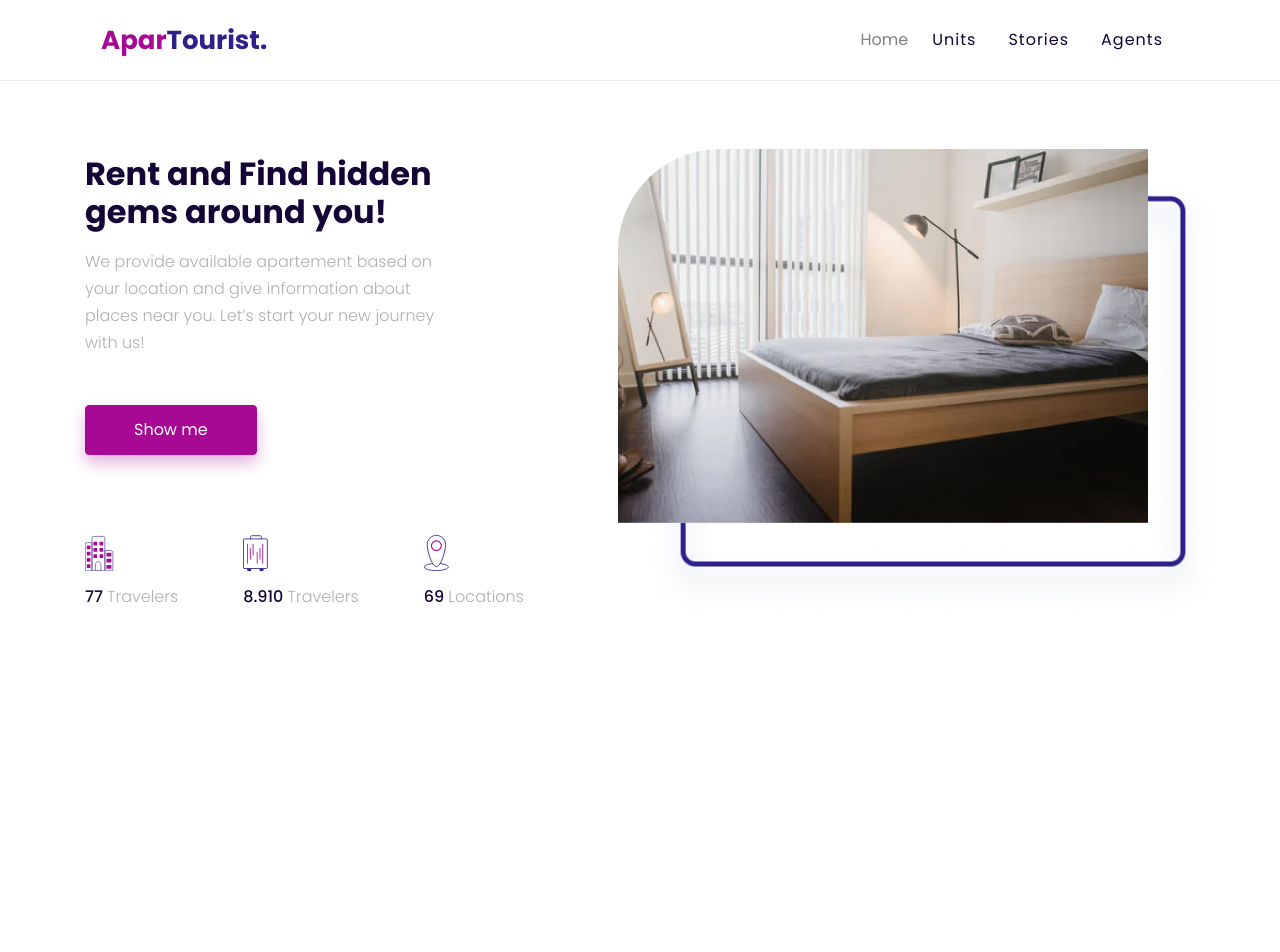
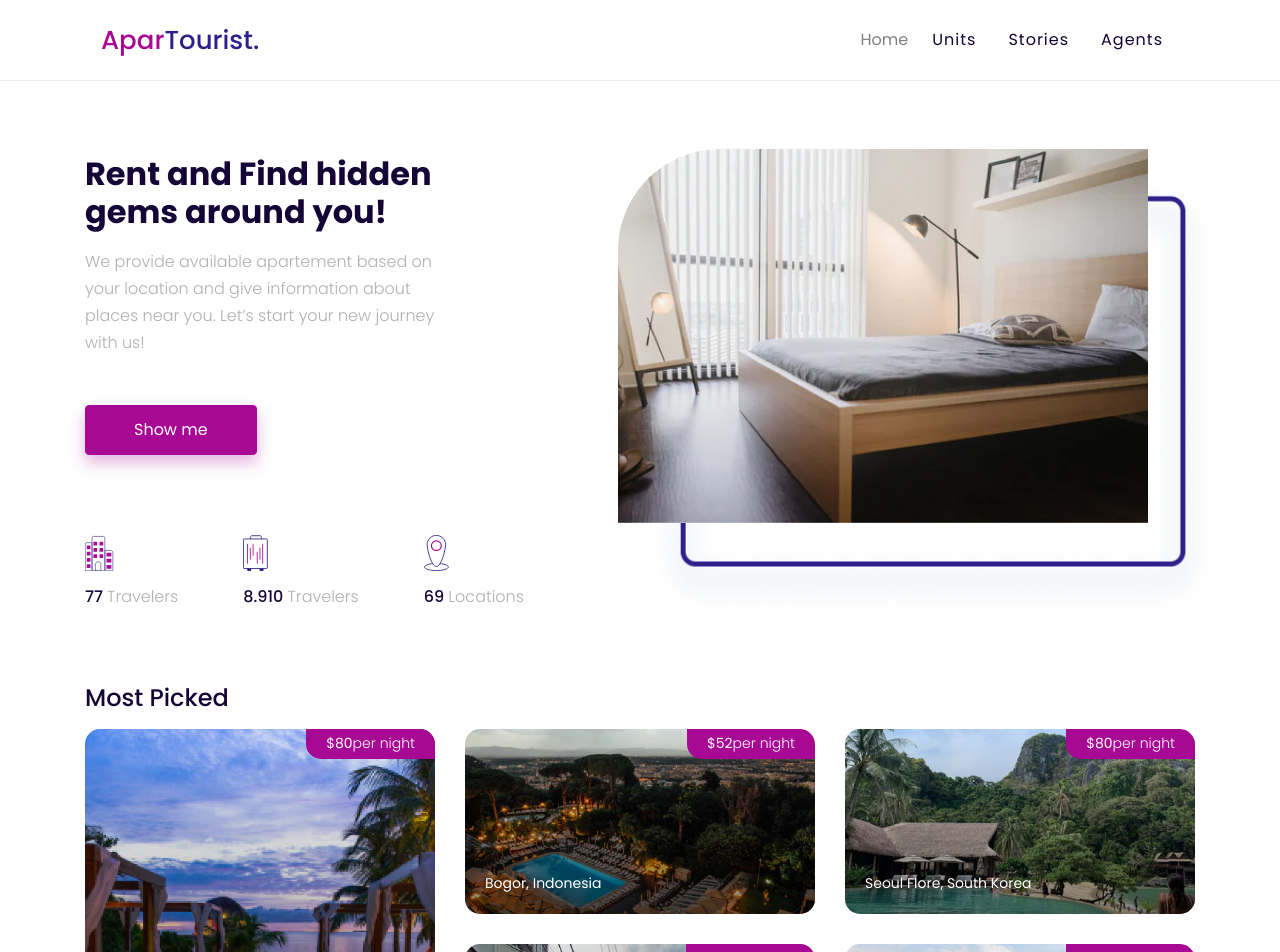
Before and after one commit to irsyadfptr/apartourist, a React (Create React App) app: page / in a window 1280 px wide. Shown: the top 952 px of the page. Before the commit the page ends 800 px from the top, so only its background shows below. Built offline with nearby package versions, Linux system fonts and the light colour scheme.

Commit message:
Most picked section added

```diff
--- a/src/assests/scss/style.scss
+++ b/src/assests/scss/style.scss
@@ -48,7 +48,7 @@
 
 .brand-text-icon {
   font-size: 26px;
-  font-weight: 600;
+  font-weight: 500;
   font-family: "Poppins", sans-serif;
   color: $primary;
   &:hover {
@@ -71,7 +71,6 @@
         &.active {
           a.nav-link {
             color: $primary;
-
           }
         }
         a {
@@ -80,7 +79,6 @@
             color: $gray-900;
             padding-left: 1rem;
             padding-right: 1rem;
-            font-weight: 400;
             &:hover {
               text-decoration: underline;
             }
@@ -90,3 +88,118 @@
     }
   }
 }
+
+section {
+  margin-bottom: 70px;
+}
+
+.img-cover {
+  object-fit: cover;
+  height: 100%;
+  width: 100%;
+}
+
+.img-contain {
+  object-fit: contain;
+  height: 100%;
+  width: 100%;
+}
+
+.card {
+  &.bordered {
+    border: 1px solid $gray-200;
+  }
+  border-radius: 15px;
+
+  .tag {
+    z-index: 3;
+    font-size: 0.875rem;
+    background-color: $pink;
+    padding: 0.25rem 1.25rem;
+    position: absolute;
+    top: 0;
+    right: 0;
+    color: $white;
+    min-height: 30px;
+    border-radius: 0 15px;
+    font-weight: 400;
+    span {
+      font-weight: 300;
+    }
+  }
+
+  .img-wrapper {
+    height: 100%;
+    margin-bottom: 0;
+    border-radius: 0.9375rem;
+    overflow: hidden;
+  }
+
+  .meta-wrapper {
+    margin-top: 1rem;
+    h5 {
+      font-size: 1.125rem;
+      margin-bottom: 2px;
+    }
+    span {
+      font-size: 0.875rem;
+    }
+  }
+
+  &.card-featured {
+    overflow: hidden;
+    cursor: pointer;
+    height: 100%;
+    &:after {
+      position: absolute;
+      content: "";
+      top: 0;
+      left: 0;
+      right: 0;
+      bottom: 0;
+      transform: scale(1.1);
+      transition: 0.5s transform ease-in-out;
+      z-index: 2;
+      @include gradient-y(rgba($black, 0), rgba($black, 0.51), 0%, 100%);
+    }
+
+    .img-wrapper {
+      z-index: 1;
+      margin: 0;
+      position: absolute;
+      top: 0;
+      left: 0;
+      right: 0;
+      bottom: 0;
+      transform: scale(1.1);
+      transition: 0.25s transform ease-in-out;
+    }
+
+    .meta-wrapper {
+      z-index: 4;
+      color: $white;
+      padding: 20px;
+      position: absolute;
+      top: 0;
+      bottom: 0;
+      width: 100%;
+      transform: translateY(0);
+      transition: 0.3s transform ease-in-out;
+      display: flex;
+      justify-content: flex-end;
+      flex-direction: column;
+    }
+
+    &:hover {
+      .meta-wrapper {
+        transform: translateY(-10px);
+      }
+      &:after {
+        transform: scale(1);
+      }
+      .img-wrapper {
+        transform: scale(1);
+      }
+    }
+  }
+}
--- a/src/json/landingPage.json
+++ b/src/json/landingPage.json
@@ -9,7 +9,7 @@
       "_id": "asd1293uasdads1",
       "name": "Jung Hook Sie",
       "type": "Apartment",
-      "imageUrl": "/images/image-mostpicked-1.jpg",
+      "imageUrl": "/images/mp-potrait.jpg",
       "country": "South Korea",
       "city": "Seoul Flore",
       "price": "80",
@@ -19,7 +19,7 @@
       "_id": "asd1293uasdads1",
       "name": "The People House",
       "type": "Hotel",
-      "imageUrl": "/images/image-mostpicked-2.jpg",
+      "imageUrl": "/images/mp-landscape1.jpg",
       "country": "Indonesia",
       "city": "Bogor",
       "price": "52",
@@ -29,7 +29,7 @@
       "_id": "asd1293uasdads1",
       "name": "House Tour",
       "type": "Rumah",
-      "imageUrl": "/images/image-mostpicked-3.jpg",
+      "imageUrl": "/images/mp-landscape2.jpg",
       "country": "South Korea",
       "city": "Seoul Flore",
       "price": "80",
@@ -39,7 +39,7 @@
       "_id": "asd1293uasdads1",
       "name": "Jung Hook Sie",
       "type": "Apartment",
-      "imageUrl": "/images/image-mostpicked-4.jpg",
+      "imageUrl": "/images/mp-landscape3.jpg",
       "country": "South Korea",
       "city": "Seoul Flore",
       "price": "80",
@@ -49,7 +49,7 @@
       "_id": "asd1293uasdads1",
       "name": "Jung Hook Sie",
       "type": "Apartment",
-      "imageUrl": "/images/image-mostpicked-5.jpg",
+      "imageUrl": "/images/mp-landscape4.jpg",
       "country": "South Korea",
       "city": "Seoul Flore",
       "price": "80",
--- a/src/pages/LandingPage.js
+++ b/src/pages/LandingPage.js
@@ -1,14 +1,21 @@
 import React from 'react';
 import Hero from '../parts/Hero'
+import MostPicked from '../parts/MostPicked'
 
 import Header from '../parts/Header'
 import landingPage from '../json/landingPage.json'
 export default class LandingPage extends React.Component {
+    constructor(props){
+        super(props);
+        this.refMostPicked = React.createRef();
+    }
+
     render() {
         return(
             <>
                <Header {...this.props}></Header>
-               <Hero data={landingPage.hero}/>
+               <Hero refMostPicked={this.refMostPicked} data={landingPage.hero}/>
+               <MostPicked refMostPicked={this.refMostPicked} data={landingPage.mostPicked}/>
             </>
         )
     }
--- /dev/null
+++ b/src/parts/MostPicked.js
@@ -0,0 +1,41 @@
+import React from 'react'
+import Button from '../elements/Button'
+
+export default function MostPicked(props) {
+    return (
+        <section className="container" ref={props.refMostPicked}>
+            <h4 className="mb-3">Most Picked</h4>
+            <div className="container-grid">
+                {props.data.map((item, index) => {
+                        return(
+                            <div
+                            key={`mostpicked-${index}`}
+                            className={`item column-4${index === 0 ? " row-2" : " row-1"}`}>
+                                <div className="card card-featured">
+                                    <div className="tag">
+                                        ${item.price}
+                                        <span className="font-weight-light">per {item.unit}</span>
+                                    </div>
+                                    <figure className="img-wrapper">
+                                        <img src={item.imageUrl} alt={item.title}className="img-cover"/>
+                                    </figure>
+                                    <div className="meta-wrapper">
+                                        <Button
+                                        type="link"
+                                        href={`/properties/${item._id}`} className="stretched-link d-block text-white">
+                                            <h5>{item.title}</h5>
+                                        </Button>
+                                        <span>
+                                            {item.city}, {item.country}
+                                        </span>
+                                    </div>
+                                </div>
+                            </div>
+                        )
+                    })
+                }
+            </div>
+
+        </section>
+    )
+}
```
